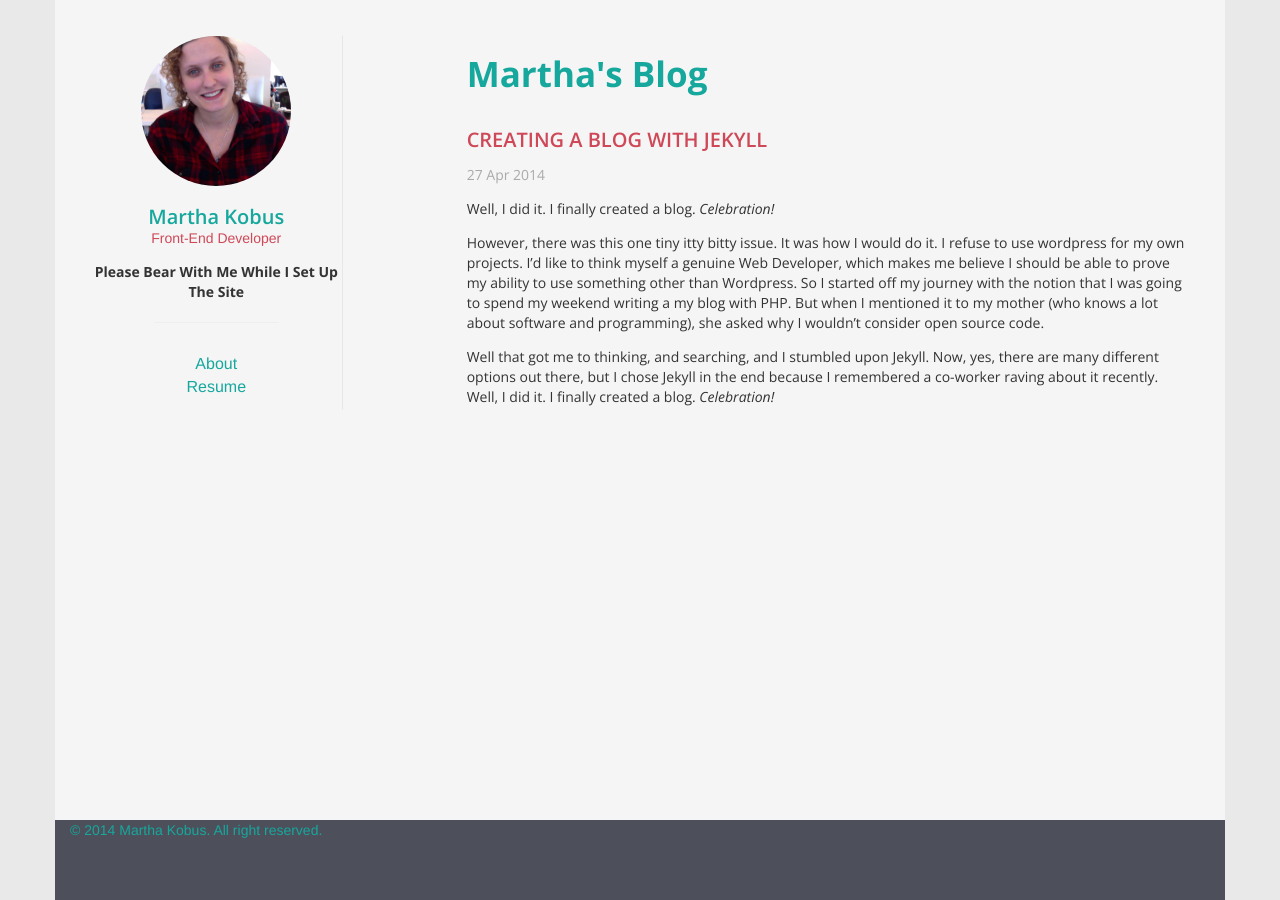
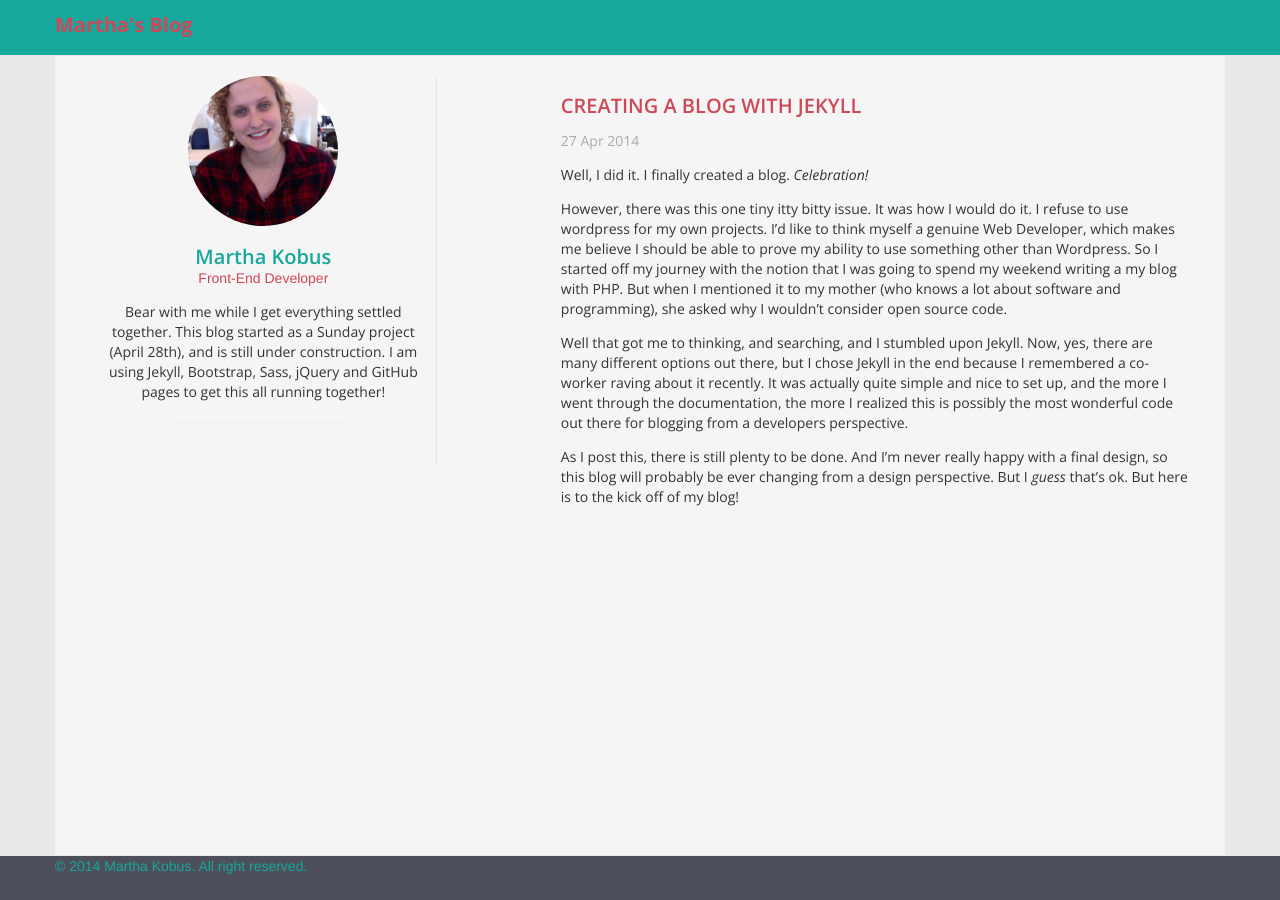
Before and after one commit to MKobus/jekyll-blog, a Jekyll site: the page built from _posts/2014-04-27-welcome-to-jekyll.markdown, in a window 1280 px wide and 900 px high. Built offline with Jekyll 4.4.1, drawn with Linux system fonts in a browser that asks for light colours; nearby versions of some CDN libraries; some web fonts are replaced; Markdown is read by kramdown in place of the engine named in the settings.

Commit message:
reworking stylings mostly. Finished blog post.

```diff
--- a/_includes/profile.html
+++ b/_includes/profile.html
@@ -2,6 +2,6 @@
 <img src="{{ site.url }}/assets/martha.jpg" class="bioPic">
 	<h3 class="bio-title">Martha Kobus</h3>
 	<span class="position">Front-End Developer</span>
-	<p><strong>Please Bear With Me While I Set Up The Site</strong></p>
+	<p>Bear with me while I get everything settled together. This blog started as a Sunday project (April 28th), and is still under construction. I am using Jekyll, Bootstrap, Sass, jQuery and GitHub pages to get this all running together! </p>
 	<hr>
 </div>
--- a/_includes/scripts.html
+++ b/_includes/scripts.html
@@ -2,9 +2,5 @@
   <script src="/static/js/bootstrap.min.js"></script>
   <script>
 
-  	$(document).ready(function() {
-  $('body, .wrapper').css('min-height', $(window).innerHeight());
-  $('.content').css('min-height', $(window).innerHeight()-80);
-});
 
   </script>
--- a/_includes/sidebar.html
+++ b/_includes/sidebar.html
@@ -16,8 +16,8 @@
 
               <div class="navbar-collapse collapse sidebar-navbar-collapse">
                <ul>
-               <li><a>About</a></li>
-               <li><a>Resume</a></li>
+           <!--     <li><a>About</a></li> -->
+              <!--  <li><a>Resume</a></li> -->
                </ul>
               </div><!--/.nav-collapse -->
             </div>
--- a/_layouts/default.html
+++ b/_layouts/default.html
@@ -14,37 +14,63 @@
 
   <div class="wrapper">
 
+    <nav class="navbar navbar-default navbar-fixed-top hidden-xs">
+      <div class="navbar-inner navbar-content-center">
+        <div class="container">
+          <div class="row">
+            <div class="col-sm-3 pull-left">
+          <h1 class="blog-title hidden-xs"><a class="pink-hover" href="/">{{ site.name }}</a></h1>
 
+        </div>
+        <div class="col-sm-9">
+          <ul class="hidden-xs">
+             <!--   <li><a>About</a></li> -->
+              <!--  <li><a>Resume</a></li> -->
+               </ul>
+        </div>
+          </div>
+        </div>
+      </div>
+    </nav>
     <div class="container content">
       <div class="row">
 
-          <div class="col-sm-3">
+        <div class="col-sm-4">
           {% include sidebar.html %}
-            <a class="symbol" title="&#xe286;"></a>
+
         </div>
-          <div class="col-sm-8 col-sm-offset-1">
-            <h1 class="blog-title hidden-xs"><a href="/">{{ site.name }}</a></h1>
+        <div class="col-sm-7 col-sm-offset-1">
+
 
           {{ content }}
 
         </div>
       </div>
     </div>
-         <div id="footer">
+  </div>
+
+
+
+  <div id="footer" class="container">
+    <nav class="navbar navbar-default navbar-fixed-bottom">
+      <div class="navbar-inner navbar-content-center">
         <div class="container">
+          <div class="row">
          <div class="col-sm-6 pull-left teal-hover">
           &copy; 2014 Martha Kobus. All right reserved.
 
         </div>
 
-              <!-- <div class="contact col-sm-12">
-              <p>
-                <a href="https://github.com/yourusername">github.com/yourusername</a><br />
-                <a href="https://twitter.com/yourusername">twitter.com/yourusername</a><br />
-              </p>
-
-           </div> -->
+        <ul class="contact social-icons col-sm-4 col-sm-offset-2">
+          <li><a href="http://twitter.com/TheMarthak" target="_blank" class="symbol" title="&#xe286;" id="twitter"></a></li>
+          <li><a href="https://www.linkedin.com/pub/martha-kobus/7a/413/491" target="_blank" class="symbol" title="&#xe252;" id="linkedin"></a></li>
+          <li><a href="http://github.com/mkobus/" class="symbol" target="_blank" title="&#xe237;" id="github"></a></li>
+          <li><a href="mailto:marthakobus@gmail.com" class="symbol" title="&#xe224;" id="email"></a></li>
+        </ul>
       </div>
+        </div>
+    </div>
+  </nav>
 </div>
 
 
@@ -52,8 +78,6 @@
 
 
 
-  </div>
-
 
 {% include scripts.html %}
 </body>
--- a/_posts/2014-04-27-welcome-to-jekyll.markdown
+++ b/_posts/2014-04-27-welcome-to-jekyll.markdown
@@ -9,5 +9,6 @@ Well, I did it. I finally created a blog. *Celebration!*
 
 However, there was this one tiny itty bitty issue. It was how I would do it. I refuse to use wordpress for my own projects. I'd like to think myself a genuine Web Developer, which makes me believe I should be able to prove my ability to use something other than Wordpress. So I started off my journey with the notion that I was going to spend my weekend writing a my blog with PHP. But when I mentioned it to my mother (who knows a lot about software and programming), she asked why I wouldn't consider open source code.
 
-Well that got me to thinking, and searching, and I stumbled upon Jekyll. Now, yes, there are many different options out there, but I chose Jekyll in the end because I remembered a co-worker raving about it recently.
-Well, I did it. I finally created a blog. *Celebration!*
+Well that got me to thinking, and searching, and I stumbled upon Jekyll. Now, yes, there are many different options out there, but I chose Jekyll in the end because I remembered a co-worker raving about it recently. It was actually quite simple and nice to set up, and the more I went through the documentation, the more I realized this is possibly the most wonderful code out there for blogging from a developers perspective.
+
+As I post this, there is still plenty to be done. And I'm never really happy with a final design, so this blog will probably be ever changing from a design perspective. But I *guess* that's ok. But here is to the kick off of my blog!
```
Also changed, not shown: sass/style.scss (+141 -9 lines), css/style.css, 4 other files. Lines whose indentation alone changed are shown as unchanged.
